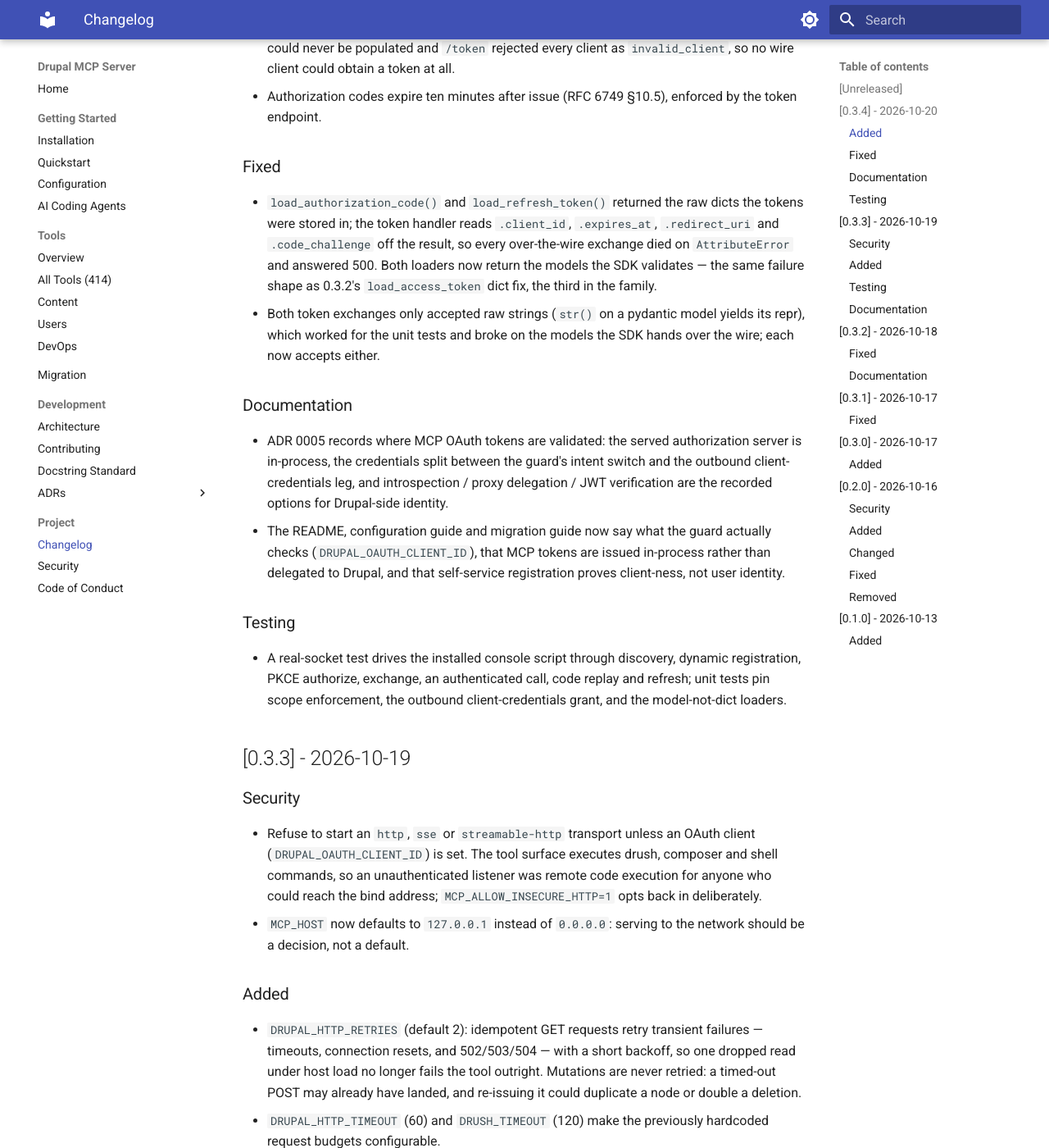
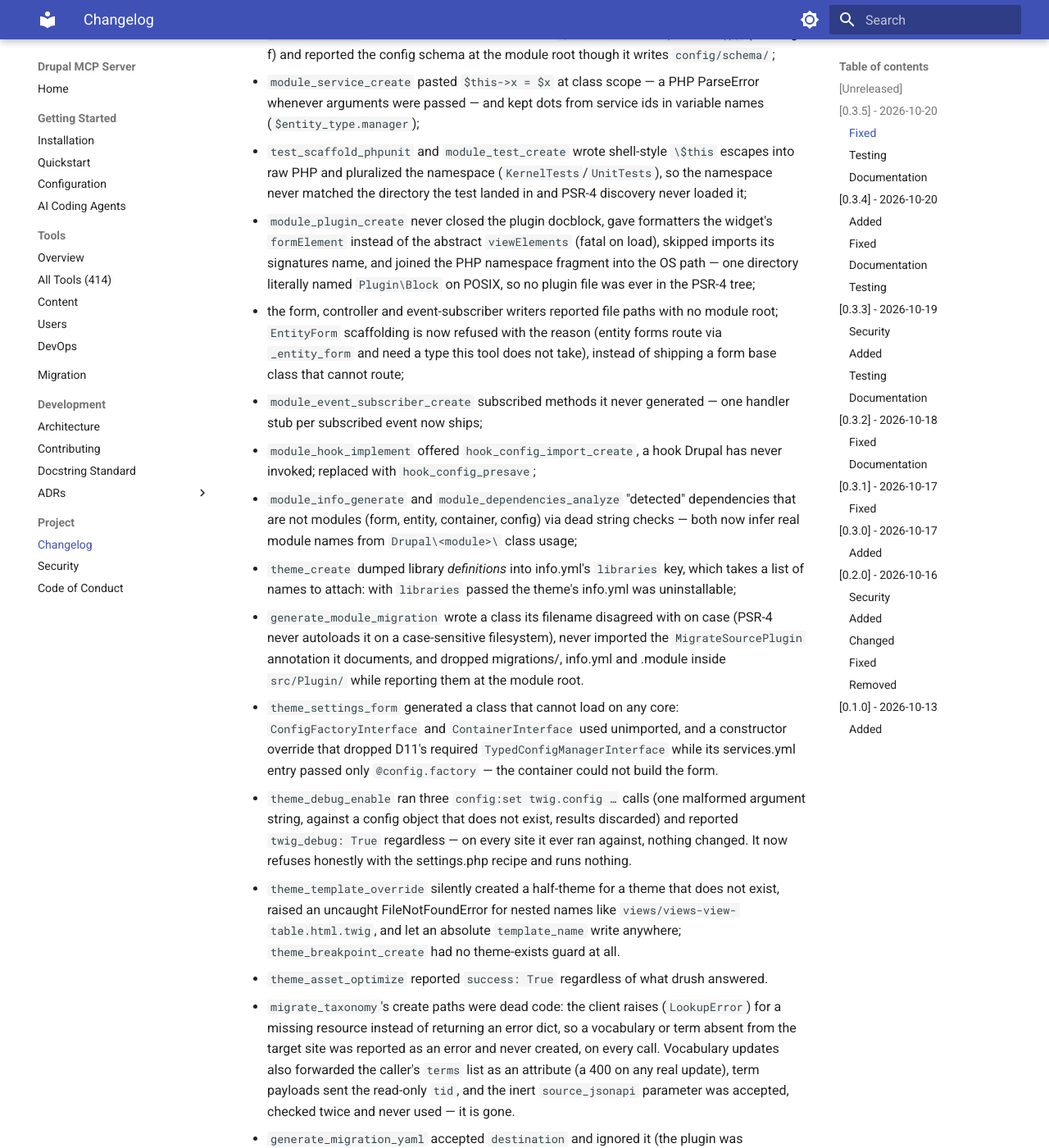
Before and after one commit to vloganathane/drupal-mcp-server, an MkDocs documentation site: the page built from docs/CHANGELOG.md, in a window 1280 px wide and 1400 px high, scrolled down 490 px. Shown: the whole window at 82% size. Built offline with MkDocs 1.6.1 and Material for MkDocs 9.7.7, drawn with Linux system fonts in a browser that asks for light colours; some of the changed text lies outside the part shown.

Commit message:
chore: bump version to 0.3.5, promote fixes out of Unreleased

```diff
--- a/docs/CHANGELOG.md
+++ b/docs/CHANGELOG.md
@@ -6,6 +6,107 @@
 and this project adheres to [Semantic Versioning](https://semver.org/spec/v2.0.0.html).
 
 ## [Unreleased]
+
+## [0.3.5] - 2026-10-20
+
+### Fixed
+
+- Every scaffold writer now emits files Drupal can actually load. The
+  live sweep only proves a tool *answers*; offline tests over each
+  writer found and pinned the defects it never could:
+  - `module_create` named its controller with a literal
+    `{machine_name.capitalize()}` (missing f) and reported the config
+    schema at the module root though it writes `config/schema/`;
+  - `module_service_create` pasted `$this->x = $x` at class scope — a
+    PHP ParseError whenever arguments were passed — and kept dots from
+    service ids in variable names (`$entity_type.manager`);
+  - `test_scaffold_phpunit` and `module_test_create` wrote shell-style
+    `\$this` escapes into raw PHP and pluralized the namespace
+    (`KernelTests`/`UnitTests`), so the namespace never matched the
+    directory the test landed in and PSR-4 discovery never loaded it;
+  - `module_plugin_create` never closed the plugin docblock, gave
+    formatters the widget's `formElement` instead of the abstract
+    `viewElements` (fatal on load), skipped imports its signatures
+    name, and joined the PHP namespace fragment into the OS path — one
+    directory literally named `Plugin\Block` on POSIX, so no plugin
+    file was ever in the PSR-4 tree;
+  - the form, controller and event-subscriber writers reported file
+    paths with no module root; `EntityForm` scaffolding is now refused
+    with the reason (entity forms route via `_entity_form` and need a
+    type this tool does not take), instead of shipping a form base
+    class that cannot route;
+  - `module_event_subscriber_create` subscribed methods it never
+    generated — one handler stub per subscribed event now ships;
+  - `module_hook_implement` offered `hook_config_import_create`, a hook
+    Drupal has never invoked; replaced with `hook_config_presave`;
+  - `module_info_generate` and `module_dependencies_analyze`
+    "detected" dependencies that are not modules (form, entity,
+    container, config) via dead string checks — both now infer real
+    module names from `Drupal\<module>\` class usage;
+  - `theme_create` dumped library *definitions* into info.yml's
+    `libraries` key, which takes a list of names to attach: with
+    `libraries` passed the theme's info.yml was uninstallable;
+  - `generate_module_migration` wrote a class its filename disagreed
+    with on case (PSR-4 never autoloads it on a case-sensitive
+    filesystem), never imported the `MigrateSourcePlugin` annotation it
+    documents, and dropped migrations/, info.yml and .module inside
+    `src/Plugin/` while reporting them at the module root.
+- `theme_settings_form` generated a class that cannot load on any core:
+  `ConfigFactoryInterface` and `ContainerInterface` used unimported,
+  and a constructor override that dropped D11's required
+  `TypedConfigManagerInterface` while its services.yml entry passed
+  only `@config.factory` — the container could not build the form.
+- `theme_debug_enable` ran three `config:set twig.config …` calls (one
+  malformed argument string, against a config object that does not
+  exist, results discarded) and reported `twig_debug: True` regardless —
+  on every site it ever ran against, nothing changed. It now refuses
+  honestly with the settings.php recipe and runs nothing.
+- `theme_template_override` silently created a half-theme for a theme
+  that does not exist, raised an uncaught FileNotFoundError for nested
+  names like `views/views-view-table.html.twig`, and let an absolute
+  `template_name` write anywhere; `theme_breakpoint_create` had no
+  theme-exists guard at all.
+- `theme_asset_optimize` reported `success: True` regardless of what
+  drush answered.
+- `migrate_taxonomy`'s create paths were dead code: the client raises
+  (`LookupError`) for a missing resource instead of returning an error
+  dict, so a vocabulary or term absent from the target site was
+  reported as an error and never created, on every call. Vocabulary
+  updates also forwarded the caller's `terms` list as an attribute (a
+  400 on any real update), term payloads sent the read-only `tid`, and
+  the inert `source_jsonapi` parameter was accepted, checked twice and
+  never used — it is gone.
+- `generate_migration_yaml` accepted `destination` and ignored it (the
+  plugin was hardcoded to `entity:node`), hand-rolled its YAML so any
+  value containing `": "` produced an unparseable document, and
+  interpolated an unvalidated migration id into config Drupal's
+  migrate storage must load.
+- `sync_media_files` returned a silent `synced: 0` for a source path
+  that does not exist, raised SameFileError when a directory was
+  synced onto itself, and abandoned the whole run on the first
+  unreadable file.
+
+### Testing
+
+- 91 offline tests across four batches (now 675): every scaffold
+  writer and every migration tool is pinned — guards, generated
+  YAML/PHP content, PSR-4 namespace↔directory agreement, verbatim
+  delegation of the plan-service wrappers, and that every path a
+  report claims exists on disk. Red run first, each failure fixed in
+  the same commit.
+- The two intentional sweep-verdict changes are pre-recorded in both
+  baselines: `theme_debug_enable` OK→REJECTED (the honest refusal) and
+  `sync_media_files` OK→BLOCKED (a fresh runner has no synthesized
+  source directory; it now says so). The other 26 tools in those two
+  modules hold their verdicts, predicted offline with the harness's
+  own synthesize/classify.
+
+### Documentation
+
+- The tool-docs status column labels offline coverage honestly
+  (`🧪 unit` vs `❔ no offline tests`); all 414 tools' rows
+  regenerated — module, theme and migration writers now carry the
+  unit badge.
 
 ## [0.3.4] - 2026-10-20
 
--- a/pyproject.toml
+++ b/pyproject.toml
@@ -1,6 +1,6 @@
 [project]
 name = "drupal-mcp-server"
-version = "0.3.4"
+version = "0.3.5"
 description = "MCP server for Drupal operations - JSON:API, GraphQL, Drush, AI-powered migration"
 readme = "README.md"
 license = {text = "MIT"}
--- a/src/drupal_mcp_server/__init__.py
+++ b/src/drupal_mcp_server/__init__.py
@@ -1,3 +1,3 @@
 """Drupal MCP Server - Model Context Protocol server for Drupal."""
 
-__version__ = "0.3.4"
+__version__ = "0.3.5"
```
